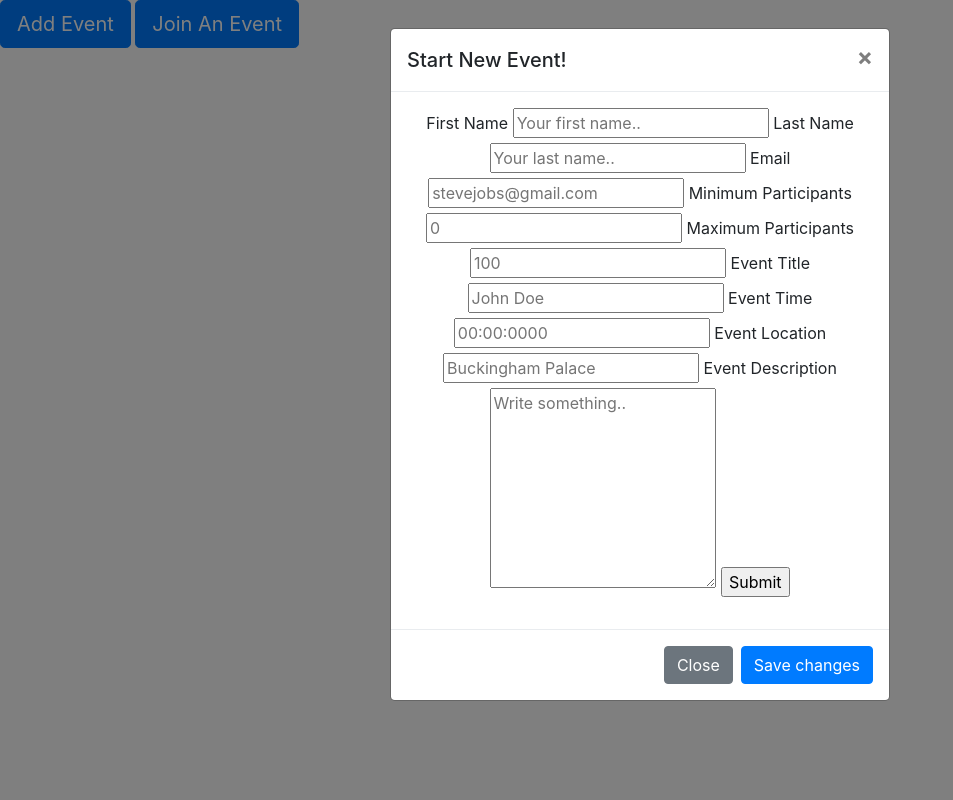
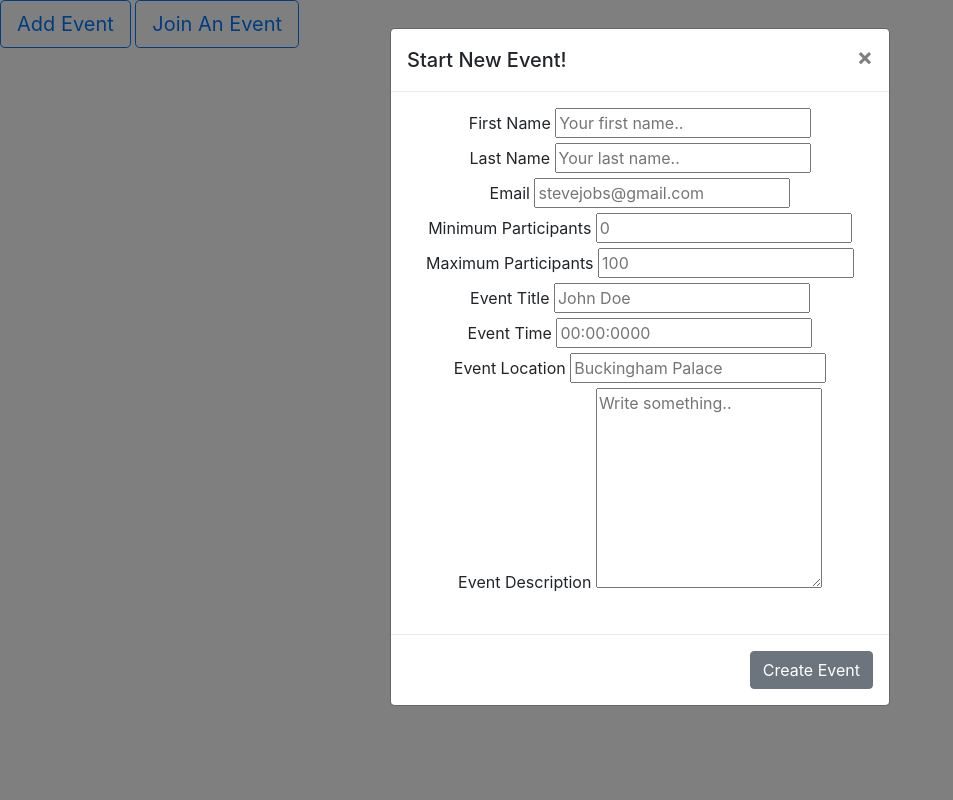
Before and after one commit to jsshap/AoDHack, a Flask app: page / in a window 1280 px wide, after a click on "Add Event". Shown: the whole page, without its empty margins (0-953 px from the left). Run offline with Flask 2, Linux system fonts and the light colour scheme; some libraries are stand-ins or nearby versions.

Commit message:
Update index.html

```diff
--- a/flask-files/templates/index.html
+++ b/flask-files/templates/index.html
@@ -14,13 +14,13 @@
     <!-- END Event Display Buttons -->
 
     <!-- Button to trigger modal -->
-    <button type="button" class="btn btn-primary btn-lg" data-toggle="modal" data-target="#exampleModal">
+    <button type="button" class="btn btn-outline-primary btn-lg" data-toggle="modal" data-target="#exampleModal">
       Add Event
     </button>
     <!-- END Button to trigger modal -->
 
     <!-- Button to trigger join event modal -->
-    <button type="button" class="btn btn-primary btn-lg" data-toggle="modal" data-target="#joinEventModal">
+    <button type="button" class="btn btn-outline-primary btn-lg" data-toggle="modal" data-target="#joinEventModal">
       Join An Event
     </button>
     <!-- END Button to trigger join event modal -->
@@ -40,40 +40,46 @@
 
               <label for="fname">First Name</label>
               <input type="text" id="fname" name="firstname" placeholder="Your first name.." required>
+              <br>
 
               <label for="lname">Last Name</label>
               <input type="text" id="lname" name="lastname" placeholder="Your last name.." required>
+              <br>
 
               <label for="email">Email</label>
               <input type="text" id="email" name="email" placeholder="stevejobs@gmail.com" required>
+              <br>
 
               <label for="minpart">Minimum Participants</label>
               <input type="text" id="minipart" name="minipart" placeholder='0' required>
+              <br>
 
 
               <label for="maxpart">Maximum Participants</label>
               <input type="text" id="maxpart" name="maxpart" placeholder='100' required>
+              <br>
 
 
               <label for="ename">Event Title</label>
               <input type="text" id="ename" name="maxpart" placeholder='John Doe' required>
+              <br>
 
               <label for="etime">Event Time</label>
               <input type="text" id="etime" name="eventtime" placeholder="00:00:0000" required>
+              <br>
 
               <label for="elocation">Event Location</label>
               <input type="text" id="elocation" name="eventlocation" placeholder="Buckingham Palace" required>
+              <br>
 
               <label for="edesc">Event Description</label>
               <textarea id="edesc" name="edesc" placeholder="Write something.." style="height:200px" required></textarea>
-
-              <input type="button" value="Submit" onclick="go()">
+              <br>
 
             </form>
           </div>
           <div class="modal-footer">
-            <button type="button" class="btn btn-secondary" data-dismiss="modal">Close</button>
-            <button type="button" class="btn btn-primary">Save changes</button>
+            <button type="button" value="Submit" onclick="go()" class="btn btn-secondary" data-dismiss="modal">Create Event</button>
           </div>
         </div>
       </div>
@@ -95,23 +101,24 @@
 
               <label for="fname">First Name</label>
               <input type="text" id="fnameadd" name="firstname" placeholder="Your first name.." required>
+              <br>
 
               <label for="lname">Last Name</label>
               <input type="text" id="lnameadd" name="lastname" placeholder="Your last name.." required>
+              <br>
 
               <label for="email">Email</label>
               <input type="text" id="emailadd" name="email" placeholder="stevejobs@gmail.com" required>
+              <br>
 
               <label for="eID">Event ID</label>
               <input type="text" id="eidadd" name="firstname" placeholder="The event ID" required>
-
-              <input type="button" value="Submit" onclick="joinEvent()">
+              <br>
 
             </form>
           </div>
           <div class="modal-footer">
-            <button type="button" class="btn btn-secondary" data-dismiss="modal">Close</button>
-            <button type="button" class="btn btn-primary">Save changes</button>
+            <button type="button" value="Submit" onclick="joinEvent()" class="btn btn-secondary" data-dismiss="modal">Join</button>
           </div>
         </div>
       </div>
@@ -182,27 +189,26 @@ function apicall(d) {
 
     }
 
-    function getEventInfo() {
-      var eventsData;
-      if (!firebase.apps.length) {
-        firebase.initializeApp(config);
-      }
+    // function getEventInfo() {
+    //   var eventsData;
+    //   if (!firebase.apps.length) {
+    //     firebase.initializeApp(config);
+    //   }
 
-      this.database = firebase.database();//not desired JSON data
+    //   this.database = firebase.database();//not desired JSON data
 
-      let userRef = this.database.ref('Events/');//not desired JSON data
+    //   let userRef = this.database.ref('Events/');//not desired JSON data
 
-      userRef.on("value",
-      function(snapshot) {
-        eventsData=snapshot.val();
-      },
-      function (errorObject) {
-        console.log("The read failed: " + errorObject.code);
-      }
-      );
-      return eventsData;
-    }
-
+    //   userRef.on("value",
+    //   function(snapshot) {
+    //     eventsData=snapshot.val();
+    //   },
+    //   function (errorObject) {
+    //     console.log("The read failed: " + errorObject.code);
+    //   }
+    //   );
+    //   return eventsData;
+    // }
 
     function addParticipant(eventID,name,email) {
       let config = {
@@ -281,7 +287,6 @@ function apicall(d) {
 
 
     function displayEvents(){
-      console.log("displayEvents called");
       var eventsData;
       if (!firebase.apps.length) {
         firebase.initializeApp(config);
@@ -300,6 +305,7 @@ function apicall(d) {
             eventButton.innerHTML = 'Event ID: ' + event + ' || '+ eventsData[event].Title + ': ' + eventsData[event].Description +' || at ' +eventsData[event].Time;
             eventButton.className = "btn btn-primary btn-lg btn-block";
             eventButton.type = "button";
+            eventButton.id = eventsData[event].EventID;
             document.getElementById("eDisplayBtns").appendChild(eventButton);
           }
         },
```
